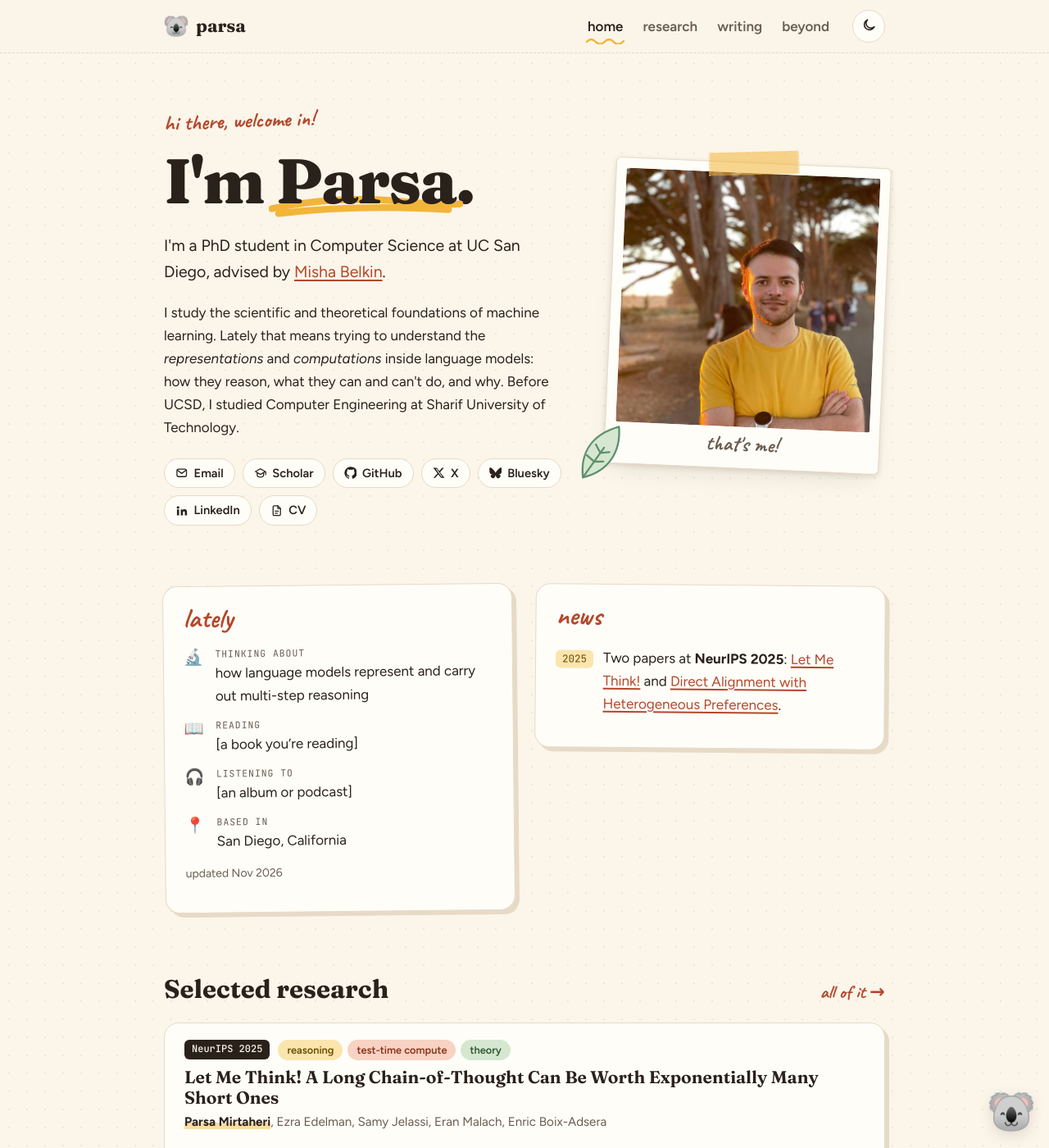
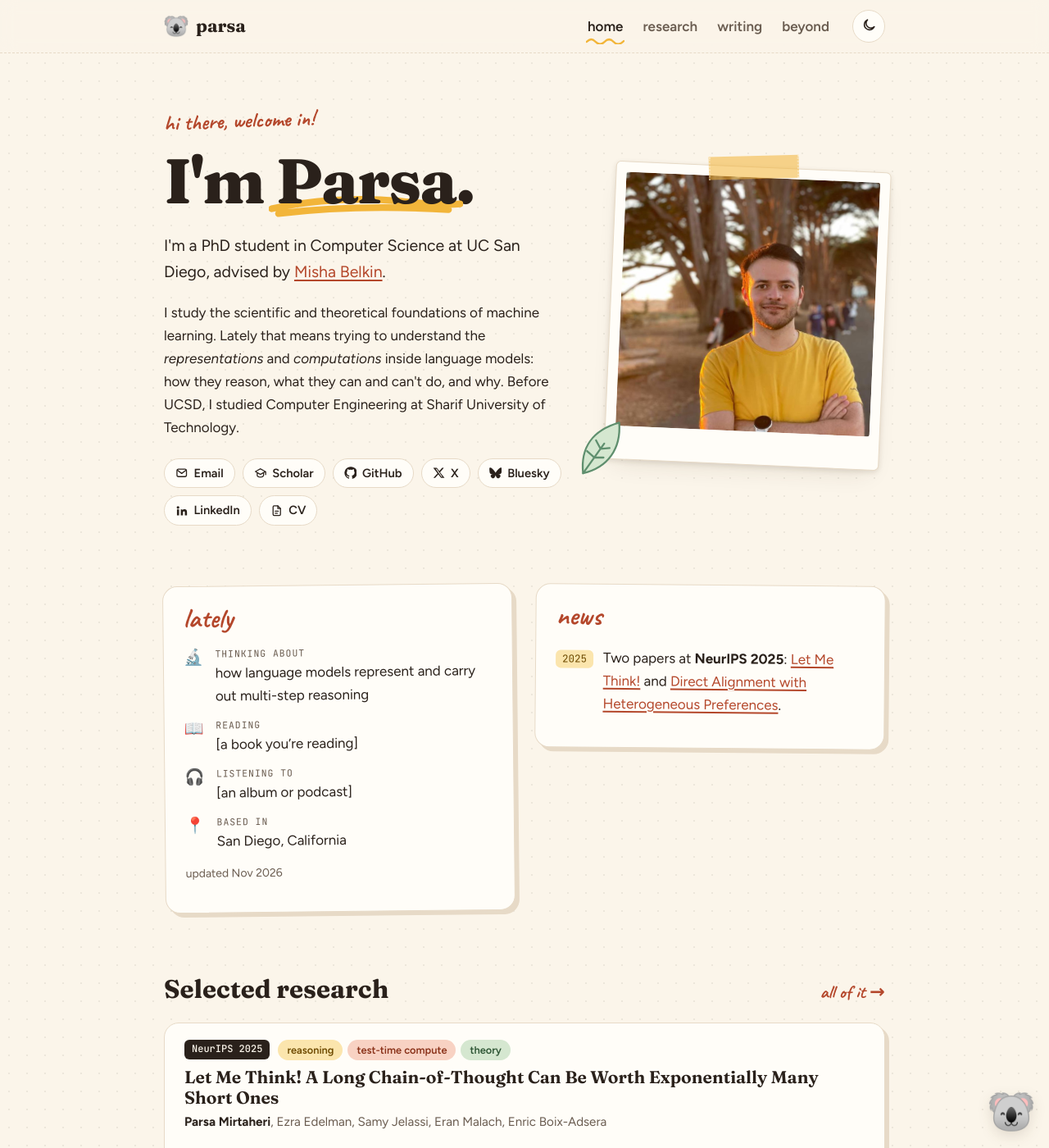
Before and after one commit to seyedparsa/seyedparsa.github.io, a Jekyll site: the page built from index.html, in a window 1280 px wide and 1400 px high. Shown: the whole window at 82% size. Built offline with Jekyll 4.4.1, drawn with Linux system fonts in a browser that asks for light colours; some of the changed text lies outside the part shown.

Commit message:
Tone down self-referential copy
- Drop the "that's me!" caption under the photo
- Keep own name bold in author lists, without the highlighter
- Remove "careful" from the research intro
- Footer: "made with Jekyll & eucalyptus"
- Koala: drop the self-promoting lines, add a koala fact

Co-Authored-By: Claude Opus 5.5 <noreply@anthropic.com>
Claude-Session: https://claude.ai/code/session_01BMo6Td7ATniw79BetH6PH9

```diff
--- a/_data/koala.yml
+++ b/_data/koala.yml
@@ -1,8 +1,7 @@
 # Things the koala in the corner says when you click it. Add your own!
 - "Hi! I'm the koala in charge of this website."
 - "Koalas sleep ~20 hours a day. Parsa is still working on that."
-- "One long chain of thought > many short naps. Probably."
 - "Have you tried the dark mode? Very cozy for nocturnal marsupials."
 - "Eucalyptus break? 🌿"
-- "Fun fact: there is a paper list on the research page and I approve of all of it."
+- "Koala fingerprints are so close to human ones that they could confuse a crime lab."
 - "Psst, Parsa likes hearing from people. The email link is right there."
--- a/_includes/footer.html
+++ b/_includes/footer.html
@@ -1,7 +1,7 @@
 <footer class="site-footer">
   <div class="wrap footer-inner">
     <p class="footer-note">
-      <span class="hand">made with eucalyptus &amp; curiosity</span>
+      <span class="hand">made with Jekyll &amp; eucalyptus</span>
       <span class="muted">© {{ site.time | date: "%Y" }} {{ site.author.name }}</span>
     </p>
     <ul class="footer-links">
--- a/assets/css/main.scss
+++ b/assets/css/main.scss
@@ -16,7 +16,6 @@
   --accent-ink: #fffdf8;
   --shadow: rgba(60, 40, 20, 0.12);
   --tape: rgba(242, 181, 58, 0.55);
-  --highlight: rgba(242, 181, 58, 0.45);
 
   --sun-bg: #fbe5ad;  --sun-fg: #6e4a00;  --sun: #f2b53a;
   --clay-bg: #f8d2c3; --clay-fg: #8a3219; --clay: #d9603b;
@@ -36,7 +35,6 @@
   --accent-ink: #1b1612;
   --shadow: rgba(0, 0, 0, 0.45);
   --tape: rgba(242, 181, 58, 0.35);
-  --highlight: rgba(242, 181, 58, 0.28);
 
   --sun-bg: #45360f;  --sun-fg: #f6d27c;  --sun: #e9ac36;
   --clay-bg: #4b2a1e; --clay-fg: #f5b29a; --clay: #e9805d;
@@ -212,7 +210,7 @@ main { padding-bottom: 40px; min-height: 70vh; }
 .socials { display: flex; flex-wrap: wrap; gap: 9px; list-style: none; margin: 24px 0 0; padding: 0; }
 
 .polaroid {
-  position: relative; margin: 0; padding: 12px 12px 50px;
+  position: relative; margin: 0; padding: 12px 12px 40px;
   background: var(--paper); border: 1px solid var(--line); border-radius: 6px;
   box-shadow: 0 14px 30px -12px var(--shadow), 0 2px 6px var(--shadow);
   transform: rotate(2.5deg);
@@ -284,7 +282,7 @@ main { padding-bottom: 40px; min-height: 70vh; }
 .paper-title a { color: var(--ink); text-decoration: none; }
 .paper-title a:hover { color: var(--accent); text-decoration: underline wavy; text-decoration-thickness: 1.5px; }
 .authors { margin: 0 0 10px; color: var(--ink-2); font-size: 0.95rem; }
-.authors .me { color: var(--ink); font-weight: 700; background: linear-gradient(transparent 58%, var(--highlight) 58%); }
+.authors .me { color: var(--ink); font-weight: 700; }
 .tldr { margin: 0 0 12px; font-size: 0.98rem; }
 .tldr .hand { color: var(--accent); font-size: 1.3rem; margin-right: 4px; }
 .paper-links { display: flex; flex-wrap: wrap; gap: 6px; margin: 0; }
--- a/index.html
+++ b/index.html
@@ -27,7 +27,6 @@ title: Parsa Mirtaheri
   <figure class="polaroid">
     <span class="tape" aria-hidden="true"></span>
     <img src="{{ '/assets/img/prof_pic.jpg' | relative_url }}" alt="Parsa, smiling, in a yellow t-shirt under a canopy of trees at golden hour" width="685" height="685">
-    <figcaption class="hand">that's me!</figcaption>
     <svg class="doodle doodle-leaf" viewBox="0 0 80 80" aria-hidden="true"><path d="M12 68C14 34 34 14 70 10c-3 34-24 56-58 58Z"/><path d="M12 68 46 34M30 50l-8-10M40 40l-4-12M30 50l12 2M40 40l12 1"/></svg>
   </figure>
 </section>
--- a/research.html
+++ b/research.html
@@ -3,7 +3,7 @@ title: Research
 permalink: /research/
 kicker: what I work on
 lede: >-
-  I'm interested in the science of deep learning: building theory and running careful
+  I'm interested in the science of deep learning: building theory and running
   experiments to understand what neural networks, and language models in particular,
   learn, how they compute, and where their reasoning comes from.
 ---
```
